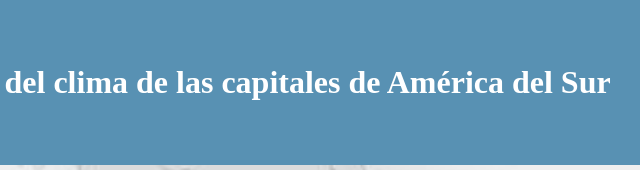
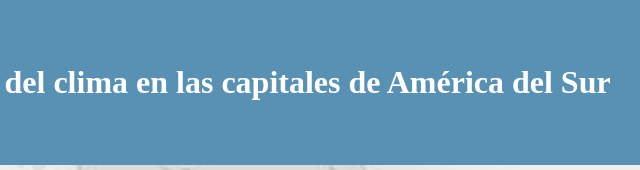
Before and after one commit to MagdalenaArriagada/Proyecto-03, a plain HTML site: page index.html in a window 1280 px wide. Shown: the top 170 px of the page, 409-1049 px from the left. Drawn offline with nearby package versions, Linux system fonts and the light colour scheme; files whose address does not match are found by name.

Commit message:
Corrección en texto de  h1

```diff
--- a/index.html
+++ b/index.html
@@ -13,7 +13,7 @@
 
     <header>
         <div class="fondo-titulo">
-            <h1 id="titulo"> Pronóstico del clima de las capitales de América del Sur</h1>
+            <h1 id="titulo"> Pronóstico del clima en las capitales de América del Sur</h1>
         </div>
     </header>
 
```
